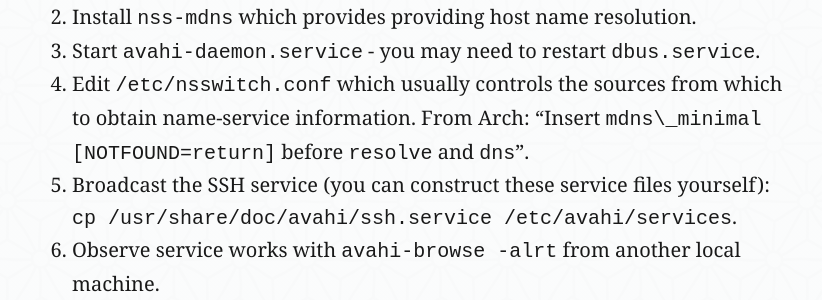
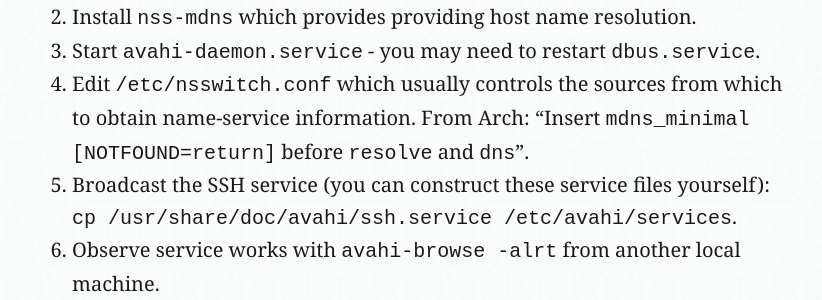
Before and after one commit to QasimK/qasimk.github.io, a Jekyll site: the page built from _posts/2017-05-26-local-service-discovery.md, in a window 1280 px wide. Shown: the part 1069-1369 px from the top of the page, without its empty margins (228-1050 px from the left). Built offline with Jekyll 4.4.1, drawn with Linux system fonts in a browser that asks for light colours.

Commit message:
Fix typo

```diff
--- a/_posts/2017-05-26-local-service-discovery.md
+++ b/_posts/2017-05-26-local-service-discovery.md
@@ -38,7 +38,7 @@ We want:
 3. Start `avahi-daemon.service` - you may need to restart `dbus.service`.
 4. Edit `/etc/nsswitch.conf` which usually controls the sources from which to
    obtain name-service information. From Arch:
-   "Insert `mdns\_minimal [NOTFOUND=return]` before `resolve` and `dns`".
+   "Insert `mdns_minimal [NOTFOUND=return]` before `resolve` and `dns`".
 5. Broadcast the SSH service (you can construct these service files yourself):
    `cp /usr/share/doc/avahi/ssh.service /etc/avahi/services`.
 6. Observe service works with `avahi-browse -alrt` from another local machine.
```
